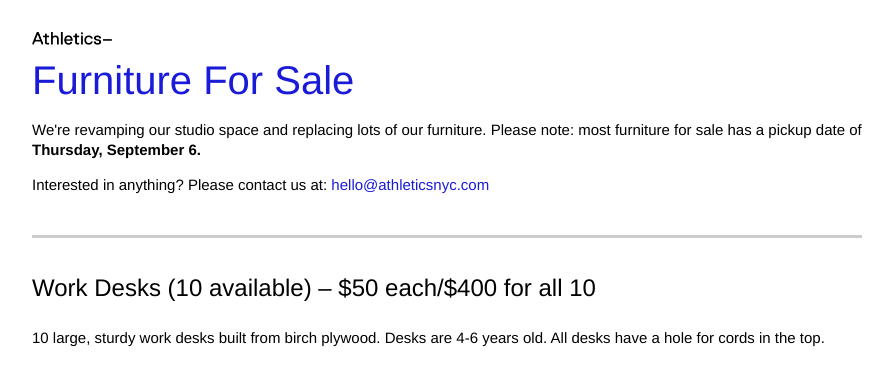
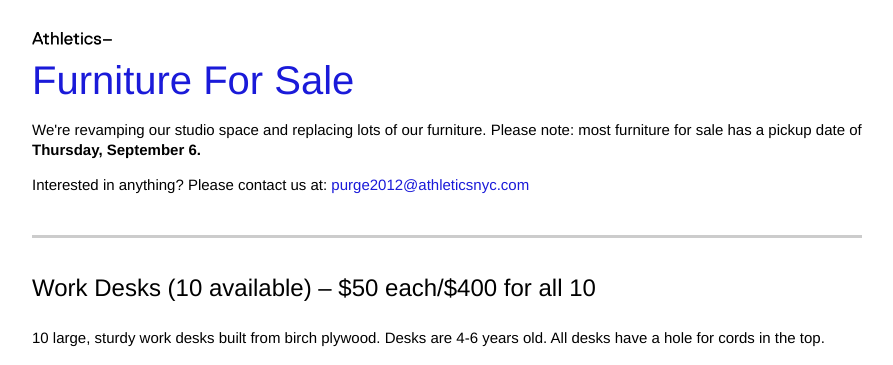
Before and after one commit to athletics/athletics.github.com, a Jekyll site: the page pages/sale.html, which Jekyll copies as it is, in a window 1280 px wide and 900 px high. Shown: the top 365 px of the window, without its empty margins (201-1094 px from the left). Built offline with Jekyll 4.4.1, drawn with Linux system fonts in a browser that asks for light colours; Markdown is read by kramdown in place of the engine named in the settings; some of the changed text lies outside the part shown.

Commit message:
updating email address

```diff
--- a/pages/sale.html
+++ b/pages/sale.html
@@ -11,7 +11,7 @@
 				<img src="../images/ath_logo.gif" alt="Athletics">
 				<h1>Furniture For Sale</h1>
 				<p>We're revamping our studio space and replacing lots of our furniture. Please note: most furniture for sale has a pickup date of <strong>Thursday, September 6.</strong></p>
-				<p>Interested in anything? Please contact us at: <a href="mailto:hello@athleticsnyc.com">hello@athleticsnyc.com</a></p>
+				<p>Interested in anything? Please contact us at: <a href="mailto:purge2012@athleticsnyc.com">purge2012@athleticsnyc.com</a></p>
 			</header>
 			<div class="main-content">
 				<ul class="listings">
@@ -163,7 +163,7 @@
 						</div>
 					</li>
 					<li>
-						Interested in anything? Please contact us at: <a href="mailto:hello@athleticsnyc.com">hello@athleticsnyc.com</a>
+						Interested in anything? Please contact us at: <a href="mailto:purge2012@athleticsnyc.com">purge2012@athleticsnyc.com</a>
 					</li>
 				</ul>
 				<div class="contact">
```
